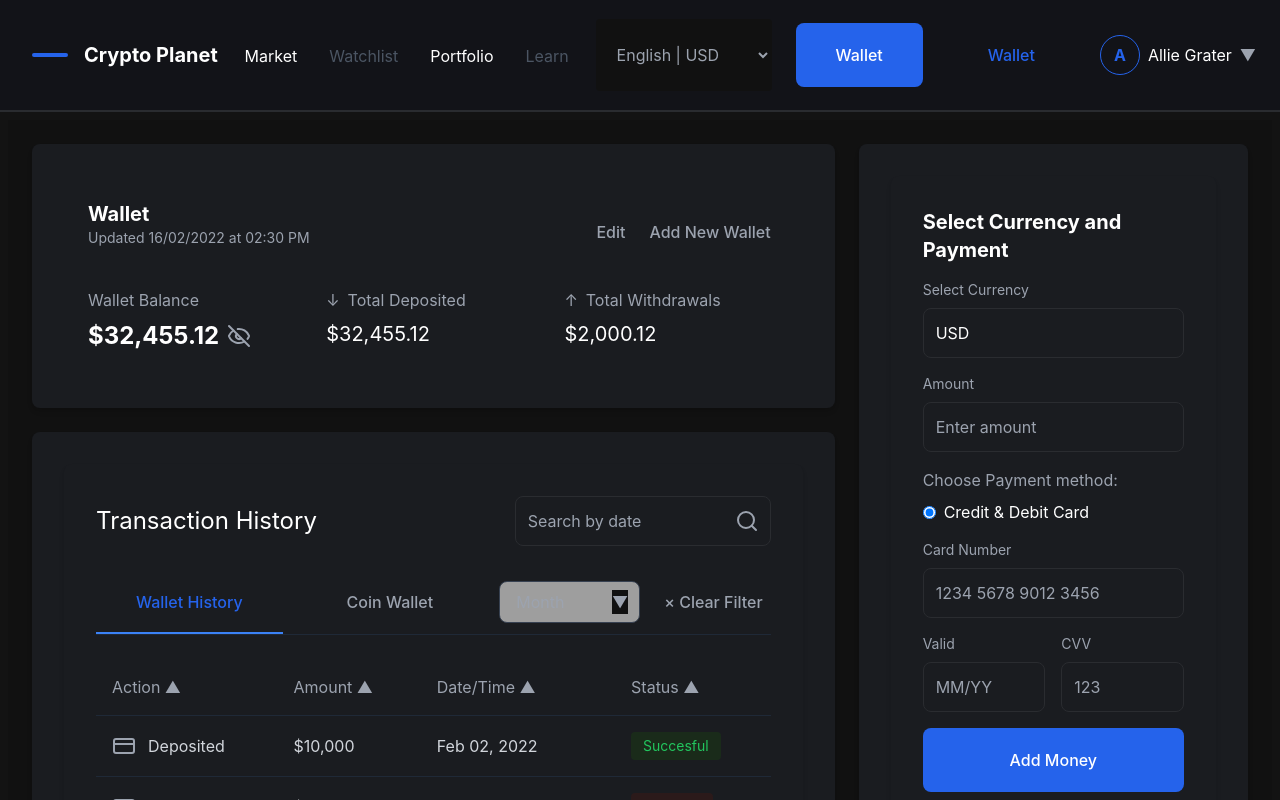
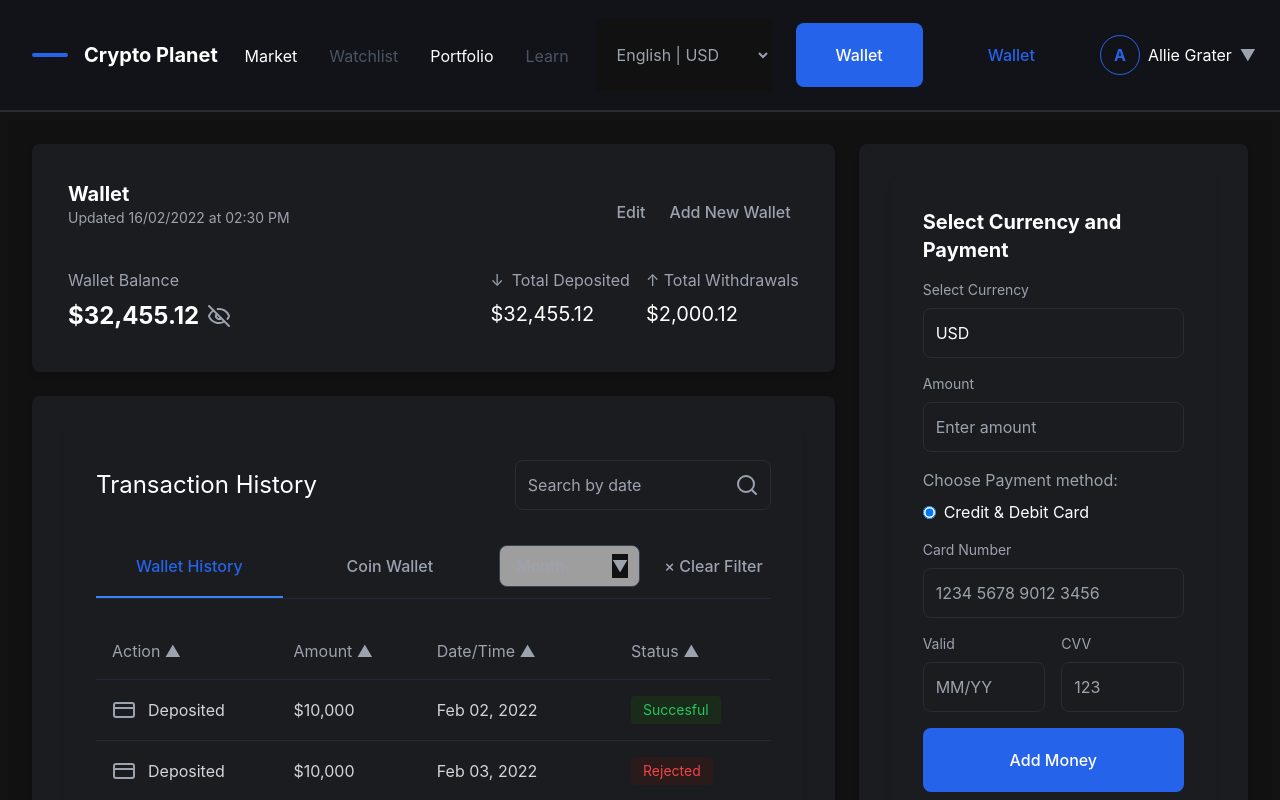
Before and after one commit to fabiodelllima/crypto-planet-frontend, a React (Vite) app in the folder crypto-planet/: page /portfolio in a window 1280 px wide. Shown: the top 800 px of the page. Built offline with nearby package versions, Linux system fonts and the light colour scheme; grey boxes are pictures that could not be loaded.

Commit message:
refactor: Refinamento na estilização da página Portfolio

```diff
--- a/crypto-planet/src/pages/Portfolio/PortfolioPage.tsx
+++ b/crypto-planet/src/pages/Portfolio/PortfolioPage.tsx
@@ -36,9 +36,9 @@
   return (
     <section className="min-h-screen bg-[#111] text-white">
       <div className="grid grid-cols-1 lg:grid-cols-3 gap-6 p-4 lg:p-6 max-w-7xl mx-auto">
-        <div className="lg:col-span-2 space-y-6">
+        <div className="flex flex-col lg:col-span-2 gap-6">
           <Container>
-            <div className="p-6 space-y-6">
+            <div className="p-1 space-y-6">
               <div className="flex flex-col md:flex-row justify-between items-start gap-4">
                 <div>
                   <h2 className="text-xl font-bold">Wallet</h2>
@@ -46,16 +46,16 @@
                     Updated {portfolioData.lastUpdate}
                   </p>
                 </div>
-                <div className="flex flex-col md:flex-row gap-2 w-full md:w-auto">
-                  <Button styleType="tertiary" className="w-full md:w-auto">
+                <div className="flex flex-row gap-2 w-full md:w-auto">
+                  <Button styleType="tertiary" className="w-[50%] md:w-auto">
                     Edit
                   </Button>
-                  <Button styleType="tertiary" className="w-full md:w-auto">
+                  <Button styleType="tertiary" className="w-[50%] md:w-auto">
                     Add New Wallet
                   </Button>
                 </div>
               </div>
-              <div className="grid grid-cols-1 md:grid-cols-3 gap-6">
+              <div className="flex flex-col sm:flex-row justify-between gap-6">
                 <div>
                   <div className="flex items-center gap-2 text-gray-400 mb-2">
                     <span>Wallet Balance</span>
@@ -79,6 +79,7 @@
                     </button>
                   </div>
                 </div>
+                <div className="flex justify-between sm:justify-start gap-4">
                   <div>
                     <div className="flex items-center gap-2 text-gray-400 mb-2">
                       <span>↓</span>
@@ -89,13 +90,13 @@
                     </span>
                   </div>
                   <div>
-                  <div className="flex items-center gap-2 text-gray-400 mb-2">
-                    <span>↑</span>
-                    <span>Total Withdrawals</span>
-                  </div>
-                  <span className="text-xl">
+                    <div className="flex flex-col gap-2 text-gray-400 mb-2">
+                      <span>↑ Total Withdrawals</span>
+                      <span className="text-xl text-white">
                         ${portfolioData.totalWithdrawn.toLocaleString()}
                       </span>
+                    </div>
+                  </div>
                 </div>
               </div>
             </div>
```
Lines whose indentation alone changed are shown as unchanged.
